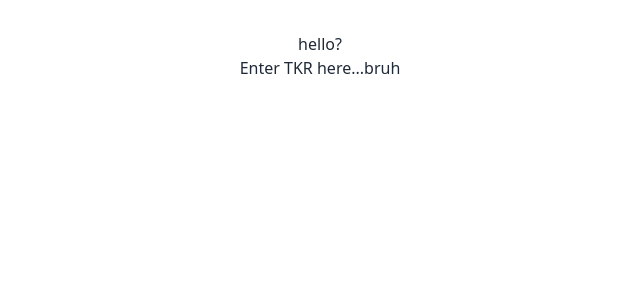
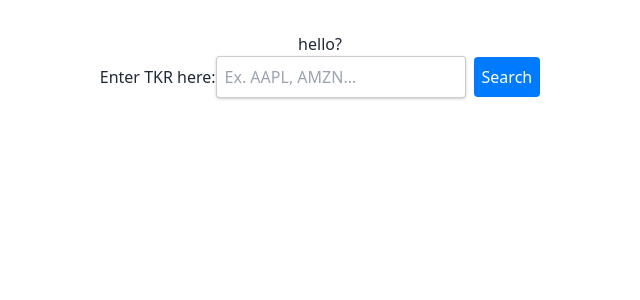
Before and after one commit to ashrit-ram-anala/VandyHacks-XI-Project, a React (Vite) app in the folder client/: page / in a window 1280 px wide. Shown: the top 300 px of the page, without its empty margins (320-960 px from the left). Built offline with nearby package versions, Linux system fonts and the light colour scheme.

Commit message:
worked on search formatting and value logging

```diff
--- a/client/src/App.jsx
+++ b/client/src/App.jsx
@@ -4,7 +4,11 @@ import viteLogo from "/vite.svg";
 import "./App.css";
 import "./index.css";
 import Search from "./pages/Search";
-
+import Chart from "chart.js/auto";
+import { CategoryScale } from "chart.js";
+import LineChart from "./pages/LineChart";
+import "./index.css";
+Chart.register(CategoryScale);
 function App() {
 
   return (
--- /dev/null
+++ b/client/src/pages/Search.css
@@ -0,0 +1,27 @@
+form {
+    display: flex;
+    align-items: center;
+    justify-content: center;
+    margin-bottom: 1rem;
+    width: 100%;
+  }
+
+  input[type="text"] {
+    padding: 0.5rem;
+    border-radius: 0.25rem;
+    border: none;
+    box-shadow: 0 1px 3px rgba(0, 0, 0, 0.2);
+    border: 1px solid rgba(0, 0, 0, 0.2);
+    width: 100%;
+    max-width: 250px;
+    margin-right: 0.5rem;
+  }
+
+  button[type="submit"] {
+    padding: 0.5rem;
+    background-color: #007bff;
+    color: #fff;
+    border: none;
+    border-radius: 0.25rem;
+    cursor: pointer;
+  }
--- a/client/src/pages/Search.jsx
+++ b/client/src/pages/Search.jsx
@@ -1,18 +1,35 @@
 import React from 'react'
 import axios from 'axios'
+import { useState } from "react";
+import "./Search.css"
 
 function Search() {
+    const [searchQuery, setSearchQuery] = useState("")
+
+    const handleChange = (event) => {
+        setSearchQuery(event.target.value);
+    }
+
+    const handleSubmit = (event) => {
+        event.preventDefault()
+        console.log(searchQuery)
+
+        // api stuff here i guess?
+    }
 
     return (
     <>
         <h1 className="header">hello?</h1>
-        <form>
-            <div>
-                <label className="tkr">Enter TKR here...</label>
-                bruh
-
-            </div>
-
+        <form onSubmit={handleSubmit}>
+            <label className="tkr">Enter TKR here: </label>
+            <br></br>
+            <input
+            type="text"
+            placeholder="Ex. AAPL, AMZN..."
+            value={searchQuery}
+            onChange={handleChange}
+            />
+            <button type="submit">Search</button>
         </form>
 
 
```
